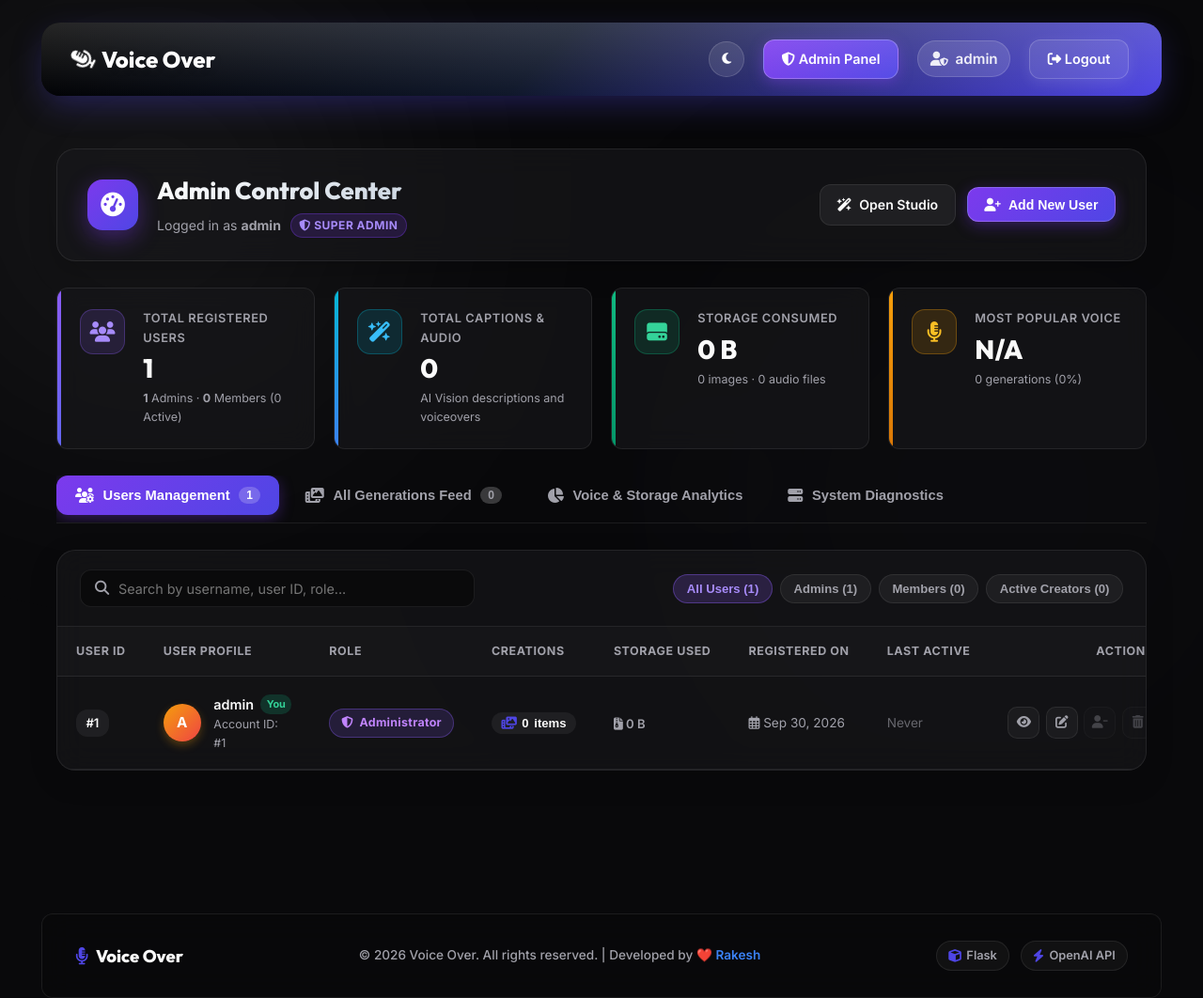
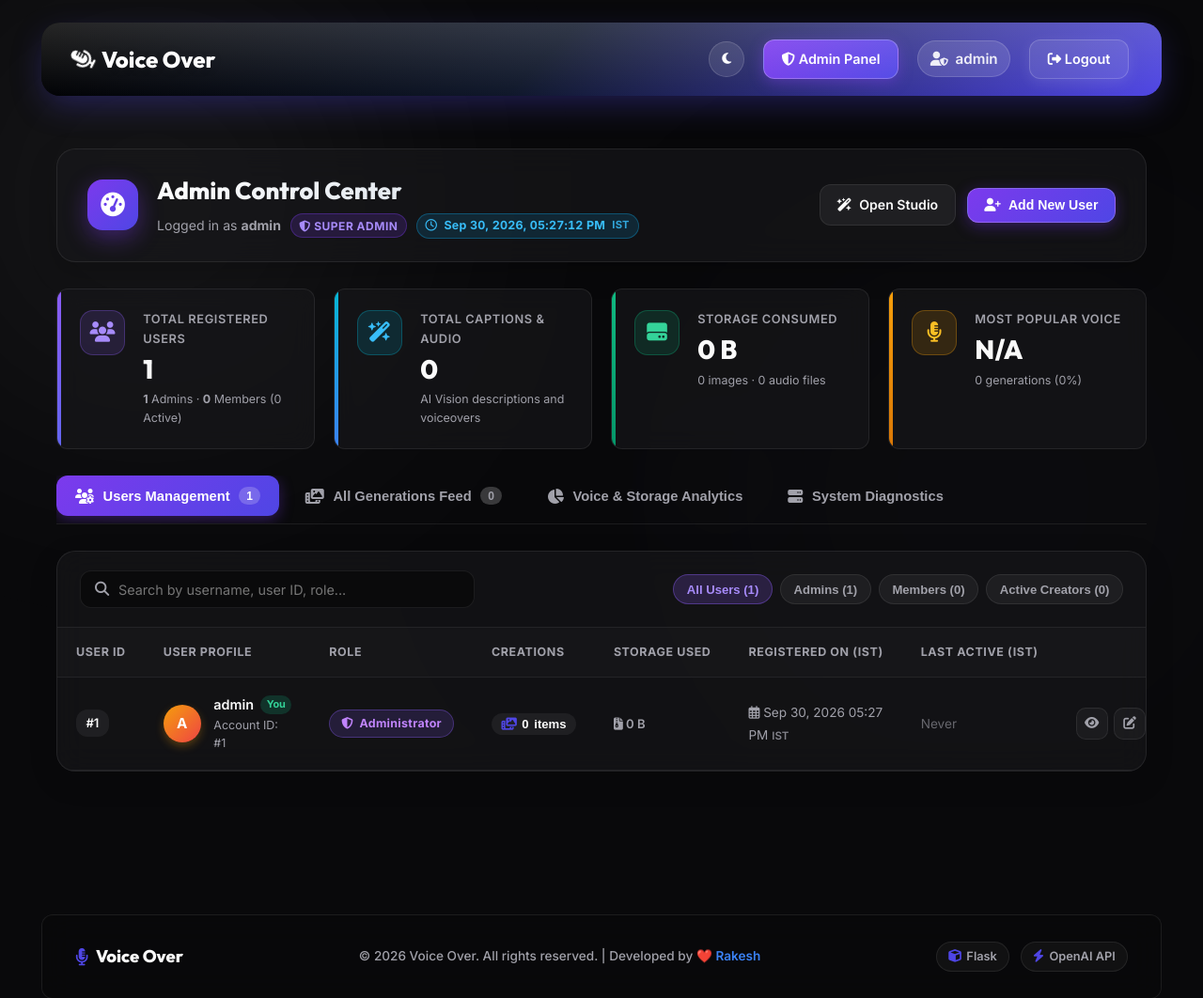
Before and after one commit to hrrakesh/ai-caption-voice, a Flask app: page /admin in a window 1280 px wide. Shown: the top 1062 px of the page at 94% size. Run offline with Flask 3, Linux system fonts and the light colour scheme; a user stored in the database is signed in.

Commit message:
time in ist for admin dashboard

```diff
--- a/app.py
+++ b/app.py
@@ -1,7 +1,7 @@
 import os
 import base64
 import uuid
-from datetime import datetime
+from datetime import datetime, timezone, timedelta
 from flask import Flask, render_template, request, jsonify, redirect, url_for, flash
 from flask_sqlalchemy import SQLAlchemy
 from flask_login import LoginManager, UserMixin, login_user, login_required, logout_user, current_user
@@ -54,6 +54,33 @@ def get_openai_client():
         raise ValueError("OpenAI API key not found. Please configure OPENAI_API_KEY in your environment or .env file.")
     return OpenAI(api_key=api_key)
 
+# =========================================================================
+# TIMEZONE CONFIGURATION (Indian Standard Time: UTC+05:30)
+# =========================================================================
+IST = timezone(timedelta(hours=5, minutes=30))
+
+def to_ist(dt):
+    """Convert naive (assumed UTC) or timezone-aware datetime to IST."""
+    if not dt:
+        return None
+    if getattr(dt, 'tzinfo', None) is None:
+        dt = dt.replace(tzinfo=timezone.utc)
+    return dt.astimezone(IST)
+
+def format_ist(dt, fmt='%Y-%m-%d %H:%M'):
+    """Convert datetime to IST and format as string."""
+    if not dt:
+        return 'N/A'
+    ist_dt = to_ist(dt)
+    return ist_dt.strftime(fmt)
+
+@app.template_filter('to_ist')
+def jinja_to_ist(dt, fmt='%Y-%m-%d %H:%M'):
+    """Jinja template filter to format any datetime into IST."""
+    if not dt:
+        return 'N/A'
+    return format_ist(dt, fmt)
+
 # User Database Model
 class User(UserMixin, db.Model):
     id = db.Column(db.Integer, primary_key=True)
@@ -69,8 +96,8 @@ class User(UserMixin, db.Model):
             'id': self.id,
             'username': self.username,
             'is_admin': bool(self.is_admin),
-            'created_at': self.created_at.strftime('%Y-%m-%d %H:%M') if self.created_at else 'N/A',
-            'last_login': self.last_login.strftime('%Y-%m-%d %H:%M') if self.last_login else 'Never',
+            'created_at': format_ist(self.created_at, '%Y-%m-%d %H:%M') + ' IST' if self.created_at else 'N/A',
+            'last_login': format_ist(self.last_login, '%Y-%m-%d %H:%M') + ' IST' if self.last_login else 'Never',
             'caption_count': len(self.captions)
         }
 
@@ -92,7 +119,7 @@ class CaptionHistory(db.Model):
             'caption': self.caption,
             'audio_filename': self.audio_filename,
             'voice': self.voice,
-            'timestamp': self.timestamp.strftime('%Y-%m-%d %H:%M') if self.timestamp else 'N/A'
+            'timestamp': format_ist(self.timestamp, '%Y-%m-%d %H:%M') + ' IST' if self.timestamp else 'N/A'
         }
 
 @login_manager.user_loader
@@ -572,11 +599,14 @@ def admin_dashboard():
         'openai_configured': bool(os.environ.get("OPENAI_API_KEY"))
     }
 
+    current_ist_time = datetime.now(IST).strftime('%b %d, %Y, %I:%M:%S %p')
+
     return render_template('admin.html',
                            users=user_data,
                            captions=all_captions,
                            stats=stats,
-                           voice_stats=voice_stats)
+                           voice_stats=voice_stats,
+                           current_ist_time=current_ist_time)
 
 @app.route('/admin/api/user/<int:user_id>')
 @admin_required
@@ -599,7 +629,7 @@ def admin_api_user_detail(user_id):
             'audio_url': url_for('static', filename='uploads/audio/' + c.audio_filename),
             'caption': c.caption,
             'voice': c.voice.capitalize() if c.voice else 'Alloy',
-            'timestamp': c.timestamp.strftime('%Y-%m-%d %H:%M') if c.timestamp else 'N/A',
+            'timestamp': format_ist(c.timestamp, '%Y-%m-%d %I:%M %p') + ' IST' if c.timestamp else 'N/A',
             'size_formatted': format_file_size(isize + asize)
         })
 
@@ -608,8 +638,8 @@ def admin_api_user_detail(user_id):
             'id': user.id,
             'username': user.username,
             'is_admin': bool(user.is_admin),
-            'created_at': user.created_at.strftime('%Y-%m-%d %H:%M') if user.created_at else 'N/A',
-            'last_login': user.last_login.strftime('%Y-%m-%d %H:%M') if user.last_login else 'Never',
+            'created_at': format_ist(user.created_at, '%b %d, %Y %I:%M %p') + ' IST' if user.created_at else 'N/A',
+            'last_login': format_ist(user.last_login, '%b %d, %Y %I:%M %p') + ' IST' if user.last_login else 'Never',
             'total_generations': len(captions),
             'total_storage_formatted': format_file_size(total_bytes)
         },
--- a/static/css/admin.css
+++ b/static/css/admin.css
@@ -87,6 +87,25 @@ html.light-theme .admin-badge-pill {
     background: rgba(124, 58, 237, 0.12);
     color: #7c3aed;
     border-color: rgba(124, 58, 237, 0.3);
+}
+
+.admin-badge-time {
+    background: rgba(14, 165, 233, 0.15);
+    color: #38bdf8;
+    border: 1px solid rgba(14, 165, 233, 0.35);
+    display: inline-flex;
+    align-items: center;
+    gap: 0.45rem;
+    font-variant-numeric: tabular-nums;
+    font-size: 0.78rem;
+    text-transform: none;
+    letter-spacing: 0.2px;
+}
+
+html.light-theme .admin-badge-time {
+    background: rgba(14, 165, 233, 0.1);
+    color: #0284c7;
+    border-color: rgba(14, 165, 233, 0.3);
 }
 
 .admin-header-actions {
--- a/static/js/admin.js
+++ b/static/js/admin.js
@@ -7,6 +7,7 @@ document.addEventListener('DOMContentLoaded', () => {
     initAdminTabs();
     initUserSearchAndFilters();
     initGenerationsSearch();
+    initAdminClock();
 });
 
 // Toast notification helper
@@ -221,7 +222,7 @@ async function viewUserDetails(userId) {
                 </div>
                 <div class="user-profile-meta">
                     <h4>${user.username} ${roleBadgeHtml}</h4>
-                    <p>User ID: #${user.id} · Registered: ${user.created_at}</p>
+                    <p>User ID: #${user.id} · Registered (IST): ${user.created_at}</p>
                 </div>
             </div>
 
@@ -236,7 +237,7 @@ async function viewUserDetails(userId) {
                 </div>
                 <div class="mini-stat-card">
                     <div class="mini-stat-num" style="font-size: 0.95rem;">${user.last_login}</div>
-                    <div class="mini-stat-label">Last Login</div>
+                    <div class="mini-stat-label">Last Login (IST)</div>
                 </div>
             </div>
 
@@ -457,3 +458,30 @@ function closeLightbox() {
         document.body.style.overflow = '';
     }
 }
+
+// === LIVE IST CLOCK ===
+function initAdminClock() {
+    const clockEl = document.getElementById('admin-live-time');
+    const diagClockEl = document.getElementById('diag-ist-time');
+    if (!clockEl && !diagClockEl) return;
+
+    function updateClock() {
+        const now = new Date();
+        const formatted = new Intl.DateTimeFormat('en-US', {
+            timeZone: 'Asia/Kolkata',
+            day: '2-digit',
+            month: 'short',
+            year: 'numeric',
+            hour: '2-digit',
+            minute: '2-digit',
+            second: '2-digit',
+            hour12: true
+        }).format(now);
+
+        if (clockEl) clockEl.textContent = formatted;
+        if (diagClockEl) diagClockEl.textContent = `${formatted} IST`;
+    }
+
+    updateClock();
+    setInterval(updateClock, 1000);
+}
--- a/templates/admin.html
+++ b/templates/admin.html
@@ -19,6 +19,9 @@
                 <div class="admin-header-subtitle">
                     <span>Logged in as <strong>{{ current_user.username }}</strong></span>
                     <span class="admin-badge-pill"><i class="fa-solid fa-shield-halved"></i> Super Admin</span>
+                    <span class="admin-badge-pill admin-badge-time" id="admin-clock-badge" title="Live Indian Standard Time (IST, UTC+05:30)">
+                        <i class="fa-regular fa-clock"></i> <span id="admin-live-time">{{ current_ist_time }}</span> <span style="font-size: 0.7rem; font-weight: 700; opacity: 0.85;">IST</span>
+                    </span>
                 </div>
             </div>
         </div>
@@ -140,8 +143,8 @@
                             <th>Role</th>
                             <th>Creations</th>
                             <th>Storage Used</th>
-                            <th>Registered On</th>
-                            <th>Last Active</th>
+                            <th>Registered On (IST)</th>
+                            <th>Last Active (IST)</th>
                             <th style="text-align: right;">Actions</th>
                         </tr>
                     </thead>
@@ -206,10 +209,10 @@
 
                             <!-- Registered Date -->
                             <td>
-                                <span style="font-size: 0.85rem; color: var(--text-muted);">
+                                <span style="font-size: 0.85rem; color: var(--text-muted);" title="{{ u.created_at|to_ist('%Y-%m-%d %I:%M:%S %p IST') if u.created_at else 'N/A' }}">
                                     <i class="fa-regular fa-calendar-days"></i>
                                     {% if u.created_at %}
-                                        {{ u.created_at.strftime('%b %d, %Y') }}
+                                        {{ u.created_at|to_ist('%b %d, %Y %I:%M %p') }} <small style="font-size: 0.72rem; opacity: 0.8; font-weight: 600;">IST</small>
                                     {% else %}
                                         N/A
                                     {% endif %}
@@ -218,11 +221,11 @@
 
                             <!-- Last Active -->
                             <td>
-                                <span style="font-size: 0.85rem; color: var(--text-muted);">
+                                <span style="font-size: 0.85rem; color: var(--text-muted);" title="{{ u.last_login|to_ist('%Y-%m-%d %I:%M:%S %p IST') if u.last_login else (u.latest_generation|to_ist('%Y-%m-%d %I:%M:%S %p IST') if u.latest_generation else 'Never') }}">
                                     {% if u.last_login %}
-                                        <i class="fa-regular fa-clock text-success"></i> {{ u.last_login.strftime('%b %d, %H:%M') }}
+                                        <i class="fa-regular fa-clock text-success"></i> {{ u.last_login|to_ist('%b %d, %I:%M %p') }} <small style="font-size: 0.72rem; opacity: 0.8; font-weight: 600;">IST</small>
                                     {% elif u.latest_generation %}
-                                        <i class="fa-regular fa-clock"></i> {{ u.latest_generation.strftime('%b %d, %H:%M') }}
+                                        <i class="fa-regular fa-clock"></i> {{ u.latest_generation|to_ist('%b %d, %I:%M %p') }} <small style="font-size: 0.72rem; opacity: 0.8; font-weight: 600;">IST</small>
                                     {% else %}
                                         <span style="opacity: 0.6;">Never</span>
                                     {% endif %}
@@ -289,7 +292,7 @@
                             <th>Generated Caption</th>
                             <th>Voice Model</th>
                             <th>Voiceover Audio</th>
-                            <th>Timestamp</th>
+                            <th>Timestamp (IST)</th>
                             <th style="text-align: right;">Action</th>
                         </tr>
                     </thead>
@@ -345,8 +348,8 @@
 
                                 <!-- Timestamp -->
                                 <td>
-                                    <span style="font-size: 0.82rem; color: var(--text-muted);">
-                                        {{ c.timestamp.strftime('%Y-%m-%d %H:%M') }}
+                                    <span style="font-size: 0.82rem; color: var(--text-muted);" title="{{ c.timestamp|to_ist('%A, %d %B %Y %I:%M:%S %p IST') }}">
+                                        {{ c.timestamp|to_ist('%Y-%m-%d %I:%M %p') }} <small style="font-size: 0.72rem; opacity: 0.8; font-weight: 600;">IST</small>
                                     </span>
                                 </td>
 
@@ -487,6 +490,19 @@
                         <span>Flask-Login Authenticated</span>
                     </span>
                 </div>
+
+                <div class="diagnostic-item">
+                    <span class="diagnostic-label">Dashboard Timezone</span>
+                    <span class="status-pill">
+                        <span class="status-dot dot-green"></span>
+                        <span style="color: #10b981;">Indian Standard Time (IST, UTC+05:30)</span>
+                    </span>
+                </div>
+
+                <div class="diagnostic-item">
+                    <span class="diagnostic-label">Current Server Time (IST)</span>
+                    <span class="diagnostic-value" id="diag-ist-time">{{ current_ist_time }} IST</span>
+                </div>
             </div>
         </div>
     </div>
```
